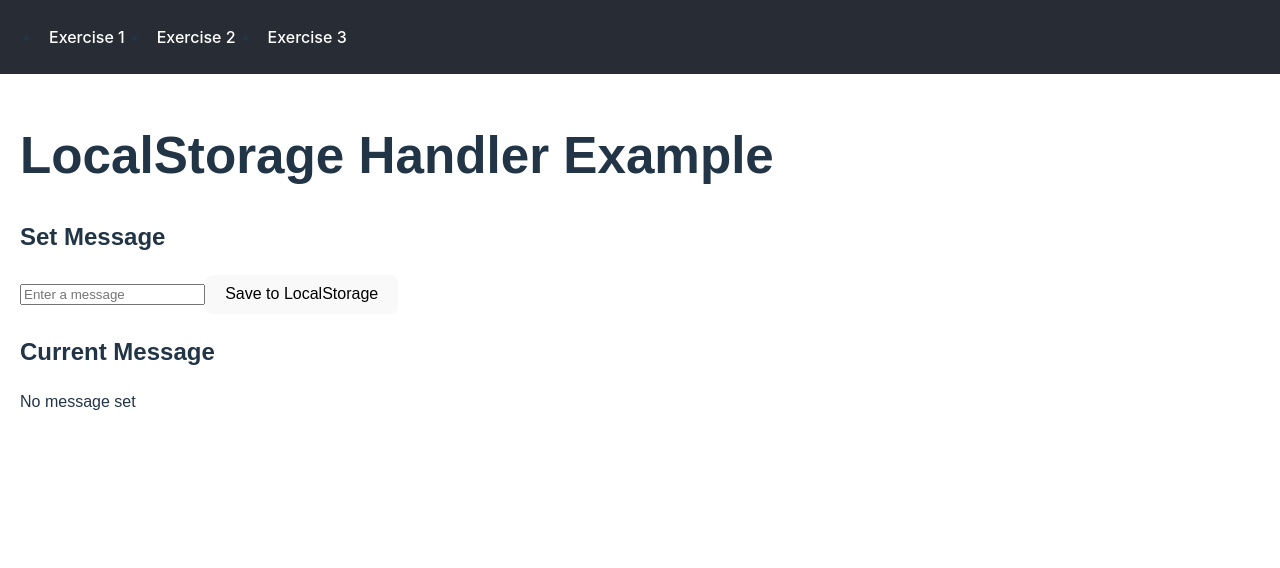
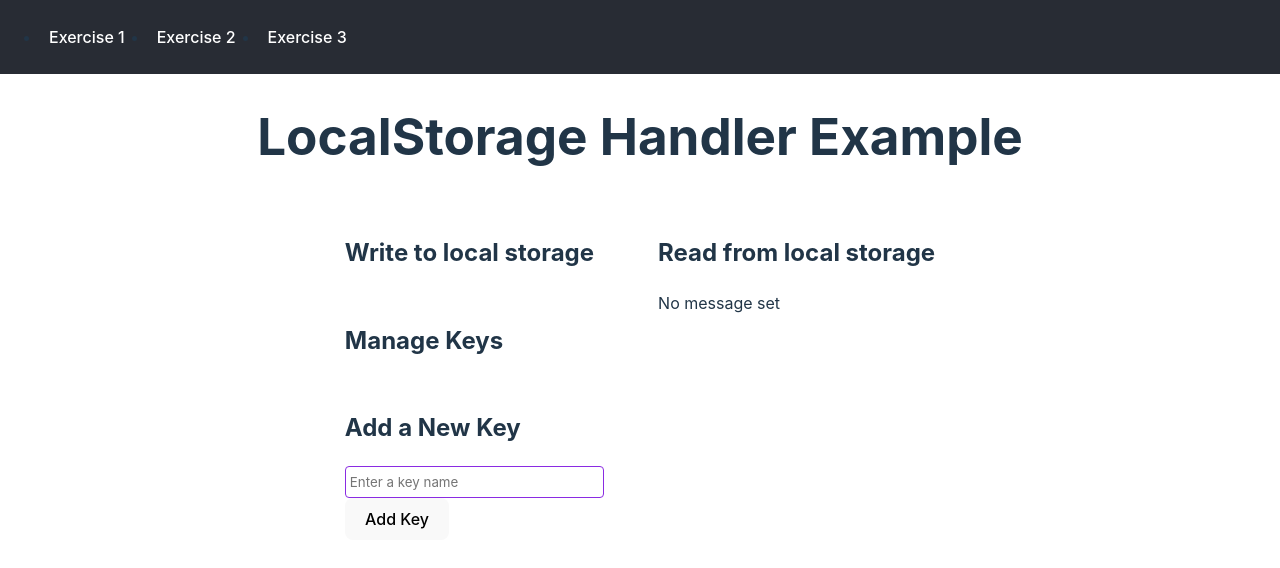
Before and after one commit to hoanghaing/react-lvl-3, a React (Vite) app: page / in a window 1280 px wide. Shown: the top 568 px of the page. Built offline with nearby package versions, Linux system fonts and the light colour scheme.

Commit message:
try to manage key..

```diff
--- a/src/assets/scss/LocalStorage.scss
+++ b/src/assets/scss/LocalStorage.scss
@@ -0,0 +1,11 @@
+.local-storage-wrapper {
+  display: flex;
+  gap: 1rem;
+  flex-direction: column;
+  justify-content: center;
+  align-items: center;
+  .main-content {
+    display: flex;
+    gap: 4rem;
+  }
+}
--- /dev/null
+++ b/src/components/Storage/MessagePublisher.scss
@@ -0,0 +1,16 @@
+.message-publisher {
+  display: flex;
+  flex-direction: column;
+  gap: 12px;
+  input {
+    appearance: none;
+    width: 100%;
+    border: 1px solid blueviolet;
+    border-radius: 4px;
+    height: 22px;
+    font-family: inherit;
+    padding: 4px;
+    transition: all .15s ease;
+    display: block;
+  }
+}
--- a/src/components/Storage/MessagePublisher.tsx
+++ b/src/components/Storage/MessagePublisher.tsx
@@ -1,24 +1,67 @@
 import { useState } from 'react';
 import useLocalStorage from '@/hooks/useLocalStorage';
+import "./MessagePublisher.scss";
 
 const MessagePublisher = () => {
-  const [input, setInput] = useState('');
-  const { setValue } = useLocalStorage<string>('message');
+  const [newKey, setNewKey] = useState(''); // State for the new key input
+  const [keys, setKeys] = useState<string[]>([]); // State to manage list of keys
 
-  const handleSetMessage = () => {
-    setValue(input);
-    setInput('');
-  }
+  const { setValue, removeValue } = useLocalStorage<string>('', null); // Use hooks for local storage
+
+  const handleAddKey = () => {
+    if (!newKey.trim()) {
+      alert('Please enter a valid key!');
+      return;
+    }
+    if (keys.includes(newKey)) {
+      alert('Key already exists!');
+      return;
+    }
+    setKeys((prevKeys) => [...prevKeys, newKey]); // Add the key to the list
+    setNewKey(''); // Clear the input field
+  };
+
+  const handleRemoveKey = (key: string) => {
+    setKeys((prevKeys) => prevKeys.filter((item) => item !== key)); // Remove from the list
+    removeValue(); // Remove the value from local storage
+  };
+
+  const handleValueChange = (key: string, value: string) => {
+    setValue(value); // Update the local storage value
+  };
+
+
   return (
-    <div>
-      <h2>Set Message</h2>
-      <input
-        type="text"
-        value={input}
-        onChange={(e) => setInput(e.target.value)}
-        placeholder="Enter a message"
-      />
-      <button onClick={handleSetMessage}>Save to LocalStorage</button>
+    <div className='message-publisher'>
+      <h2>Write to local storage</h2>
+      <section>
+        <h2>Manage Keys</h2>
+        <ul className="key-list">
+          {keys.map((key) => (
+            <li key={key} className="key-item">
+              <span className="key-text">{key}</span>
+              <input
+                type="text"
+                placeholder="Enter value"
+                onBlur={(e) => handleValueChange(key, e.target.value)} // Save on blur
+              />
+              <button onClick={() => handleRemoveKey(key)}>Remove</button>
+            </li>
+          ))}
+        </ul>
+      </section>
+      <section>
+        <h2>Add a New Key</h2>
+        <input
+          type="text"
+          value={newKey}
+          onChange={(e) => setNewKey(e.target.value)}
+          placeholder="Enter a key name"
+        />
+        <button onClick={handleAddKey}>Add Key</button>
+      </section>
+
+
     </div>
   )
 }
--- a/src/components/Storage/MessageSubscriber.tsx
+++ b/src/components/Storage/MessageSubscriber.tsx
@@ -4,8 +4,8 @@ const MessageSubscriber = () => {
   const { storedValue } = useLocalStorage<string>('message');
 
   return (
-    <div>
-      <h2>Current Message</h2>
+    <div className='message-subscriber'>
+      <h2>Read from local storage</h2>
       <p>{storedValue || 'No message set'}</p>
     </div>
   )
--- a/src/components/Storage/Storage.tsx
+++ b/src/components/Storage/Storage.tsx
@@ -1,12 +1,14 @@
 import MessagePublisher from '@/components/Storage/MessagePublisher';
 import MessageSubscriber from '@/components/Storage/MessageSubscriber';
-
+import "@/assets/scss/LocalStorage.scss"
 const Storage = () => {
   return (
-    <div style={{ padding: '20px', fontFamily: 'Arial' }}>
+    <div className="local-storage-wrapper">
       <h1>LocalStorage Handler Example</h1>
-      <MessagePublisher />
-      <MessageSubscriber />
+      <div className='main-content'>
+        <MessagePublisher />
+        <MessageSubscriber />
+      </div>
     </div>
   );
 }
--- a/src/hooks/useLocalStorage.ts
+++ b/src/hooks/useLocalStorage.ts
@@ -9,13 +9,17 @@ const useLocalStorage = <T>(key: string, defaultValue: T | null = null) => {
       return defaultValue;
     }
   });
+
   const setValue = useCallback(
     (value: T) => {
+      console.log("setValue: ", value)
       try {
         const valueToStore = value instanceof Function ? value(storedValue) : value;
         setStoredValue(valueToStore);
         localStorage.setItem(key, JSON.stringify(valueToStore));
-        window.dispatchEvent(new Event('storage')); // Notify subscribers
+        window.dispatchEvent(new Event('storage'));
+        console.log("key: ", key)
+
       } catch (error) {
         console.error('Error writing to localStorage', error);
       }
@@ -41,7 +45,7 @@ const useLocalStorage = <T>(key: string, defaultValue: T | null = null) => {
     try {
       localStorage.removeItem(key);
       setStoredValue(null);
-      window.dispatchEvent(new Event('storage')); // Notify subscribers
+      window.dispatchEvent(new Event('storage'));
     } catch (error) {
       console.error('Error removing from localStorage', error);
     }
```
Also changed, not shown: src/components/Storage/MessageSubscriber.scss (added).
